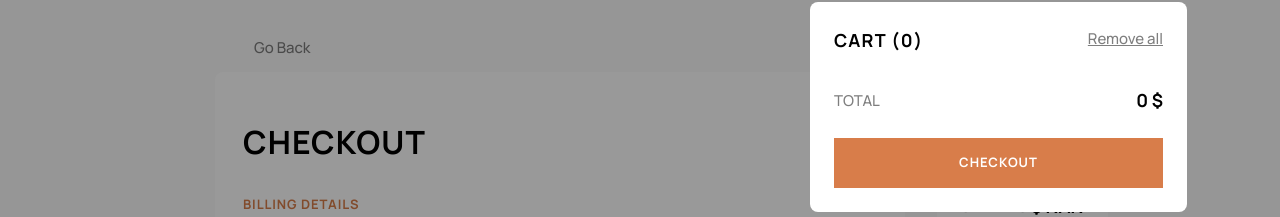
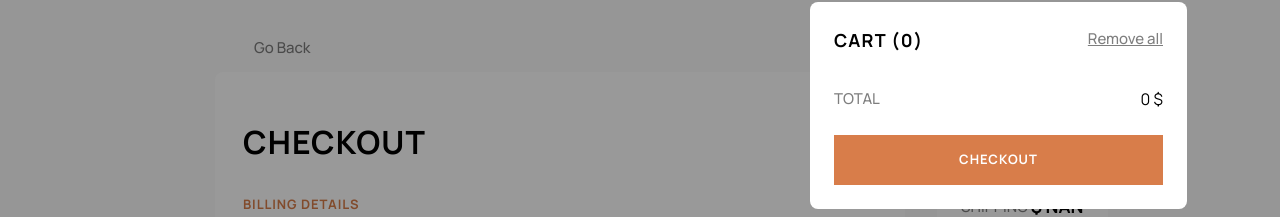
Before and after one commit to Lazzzare/audiophile-ecommerce-website, a React (Vite) app: page /checkout in a window 1280 px wide. Both pictures are taken after a click on the element 1103 px from the left and 48 px from the top of the page. Shown: the part 111-328 px from the top of the page. Built offline with nearby package versions, Linux system fonts and the light colour scheme.

Commit message:
Update CartOverlay.tsx

```diff
--- a/src/components/CartOverlay.tsx
+++ b/src/components/CartOverlay.tsx
@@ -356,7 +356,7 @@ const CartOverlay = ({
               {totalCost} $
             </h1>
           ) : (
-            <h1 className="text-black text-lg font-bold uppercase">0 $</h1>
+            "0 $"
           )}
         </div>
         <div className="mt-6">
```
